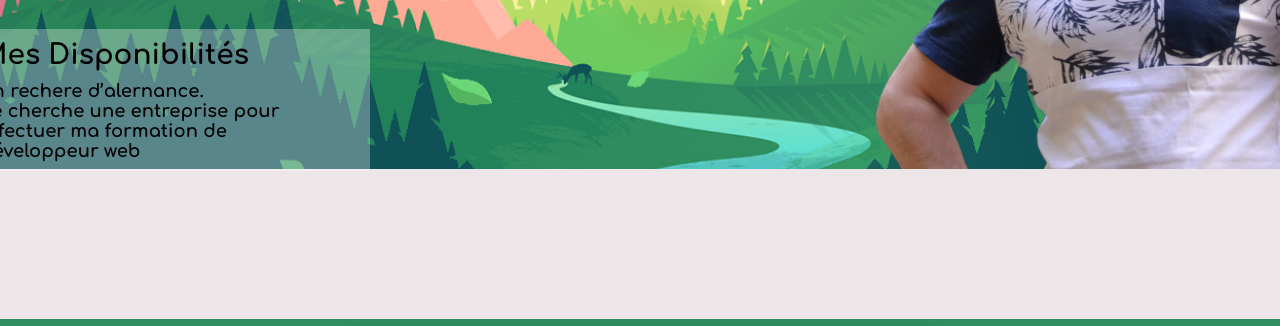
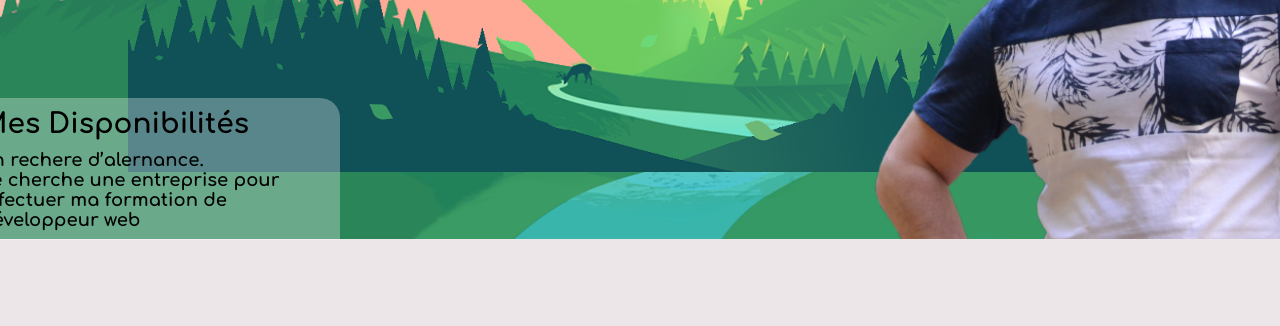
Before and after one commit to hoop30/PortfolioV2, a plain HTML site: page index.html in a window 1280 px wide. Shown: the part 681-1007 px from the top of the page. Drawn offline with Linux system fonts and the light colour scheme; a script that the page names is missing.

Commit message:
accueil
réglage position et taille des photos parallax.
modification esthétique

```diff
--- a/index.html
+++ b/index.html
@@ -30,7 +30,7 @@
             <a href="#projets"><h3>Projets</h3></a>
         </nav>
         <div id="acceuil" class="accueil">
-            <div class="paralax">
+            <div class="parallax">
                 <div class="photo">
                     <img class="ciel" src="img/Fond/ciel.png" alt="">
                     <img class="fumer" src="img/Fond/fumer.png" alt="">
@@ -45,7 +45,7 @@
                 <script>
                     var image = document.getElementsByClassName("ciel");
                     new simpleParallax(image, {
-                        scale: 1,
+                        scale: 1
                     });
                     var image = document.getElementsByClassName("fumer");
                     new simpleParallax(image, {
--- a/style.css
+++ b/style.css
@@ -77,24 +77,26 @@ nav h3 {
     padding: 0 50px;
     margin-bottom: 150px;
 }
-/*paralax*/
+/*parallax*/
 .photo {
     position: relative;
     width: 100%;
-    height: 580px;
+    height: 650px;
     overflow: hidden;
 }
 .simpleParallax {
     width: 100%;
-    height: 80vh;
+    height: 650px;
     position: absolute;
 }
 .photo img {
     position: absolute;
-    top: 0;
-    left: 0;
+    height: auto;
+    border-top-left-radius: 30px;
+    border-top-right-radius: 30px;
+}
+.ciel, .fumer, .vert2 {
     width: 100%;
-    height: auto;
 }
 .soleil {
     width: 80%;
@@ -115,31 +117,31 @@ nav h3 {
     left: 80px;
 }
 .montagne1 {
-    width: 80%;
+    width: 70%;
     height: auto;
-    top: 50px;
-    left: 100px;
+    top: 80px;
+    left: 130px;
 }
 .montagne2 {
     width: 80%;
     height: auto;
-    top: 50px;
-    left: 110px;
+    top: 80px;
+    left: 120px;
 }
 .vert {
-    width: 80%;
+    width: 78%;
     height: auto;
-    top: 55px;
-    left: 100px;
+    top: 70px;
+    left: 158px;
 }
-/*paralax*/
+/*parallax*/
 
 .moi {
     position: absolute;
-    top: 0;
+    top: 54px;
     left: 0;
     width: 100%;
-    height: 580px;
+    height: auto;
     padding: 0 50px;
 }
 .accueil-txt {
@@ -157,23 +159,24 @@ nav h3 {
 }
 .txt2 {
     position: relative;
-    top: 200px;
+    top: 220px;
     left: 0;
 }
 .txt3 {
     position: relative;
-    top: 200px;
+    top: 220px;
     left: 80px;
 }
 .accueil-dispo {
     position: absolute;
-    top: 440px;
+    top: 509px;
     left: 0;
-    width: 400px;
+    width: 370px;
     margin: 0 50px;
     padding-left: 10px;
     padding: 10px;
     background: rgba(255, 255, 255, 0.3);
+    border-top-right-radius: 20px;
 }
 .accueil-dispo h2 {
     margin-bottom: 10px;
```
